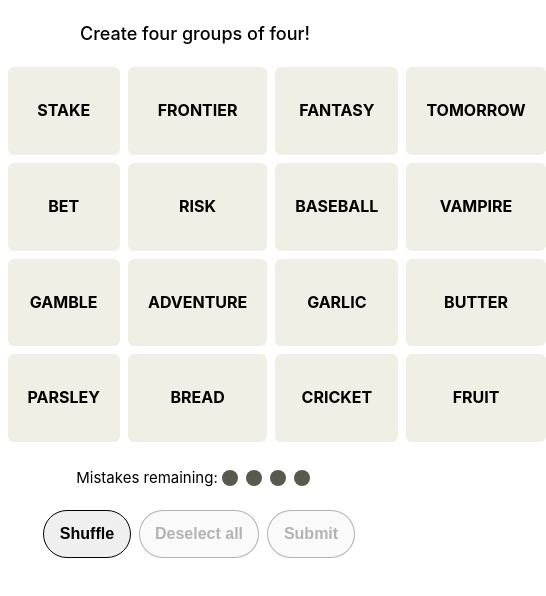
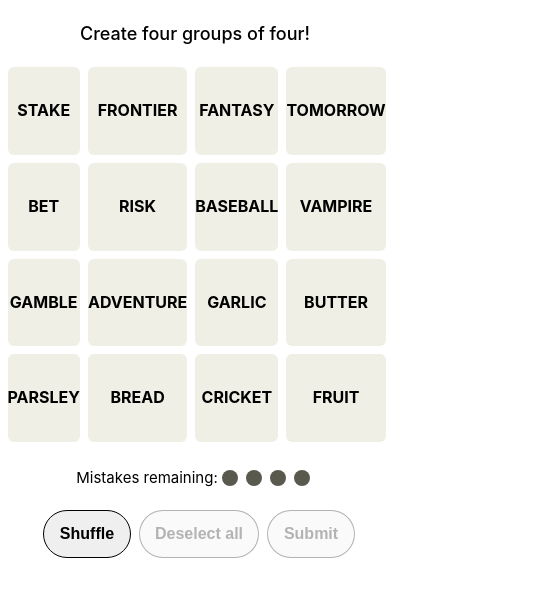
Before and after one commit to eribradl/fourgroups, a Vue app: page / in a window 390 px wide. Shown: the top 596 px of the page, 546 px wide, since content can reach past the window. Built offline with nearby package versions, Linux system fonts and the light colour scheme.

Commit message:
Removed padding to improve responsive behavior

```diff
--- a/src/components/GridItem.vue
+++ b/src/components/GridItem.vue
@@ -23,7 +23,7 @@ const props = defineProps(['isSelected', 'gameWord']);
 
 .card-content {
   display: grid;
-  padding: 20px;
+  /* padding: 20px; */
   font-size: 20px;
   font-weight: 700;
   text-align: center;
```
